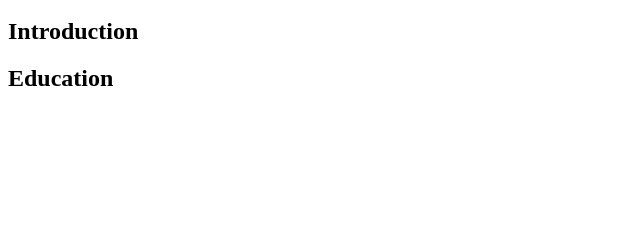
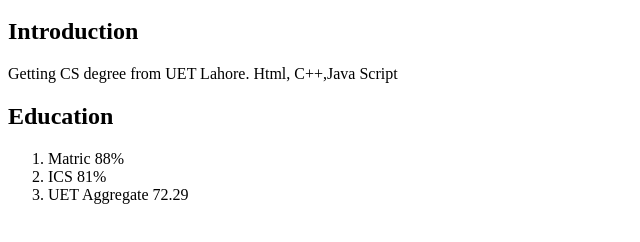
Before and after one commit to subhanzaheer2003/HTML, a plain HTML site: page index.html in a window 1280 px wide. Shown: the part 48-290 px from the top of the page, without its empty margins (0-640 px from the left). Drawn offline with Linux system fonts and the light colour scheme.

Commit message:
other Features added

```diff
--- a/index.html
+++ b/index.html
@@ -6,7 +6,14 @@
     <body>
         <h1>Subhan Zaheer</h1>
         <h2>Introduction</h2>
+        <p>Getting CS degree from UET Lahore.
+            Html, C++,Java Script </p>
         <h2>Education</h2>
+        <ol>
+            <li>Matric 88%</li>
+            <li>ICS 81%</li>
+            <li>UET Aggregate 72.29</li>
+        </ol>
     </body>
 
 </html>
```
